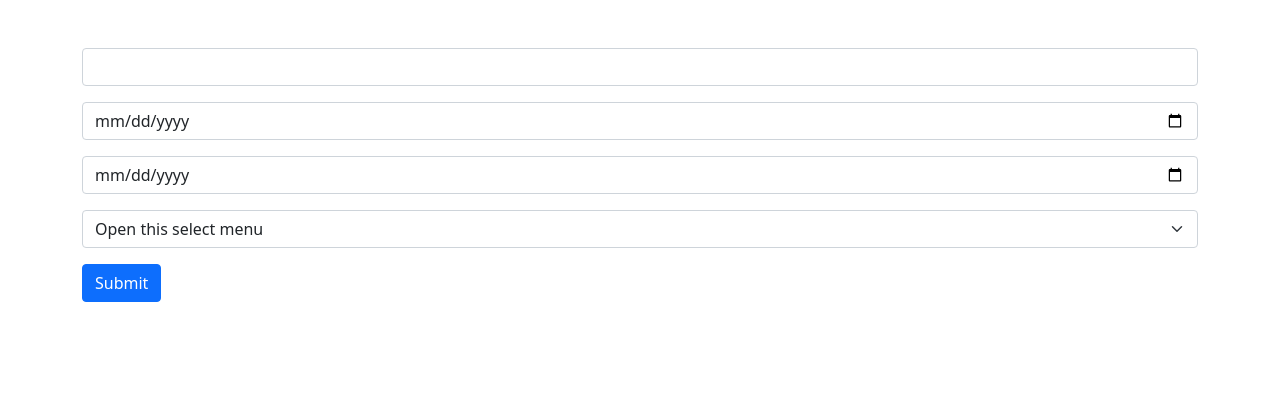
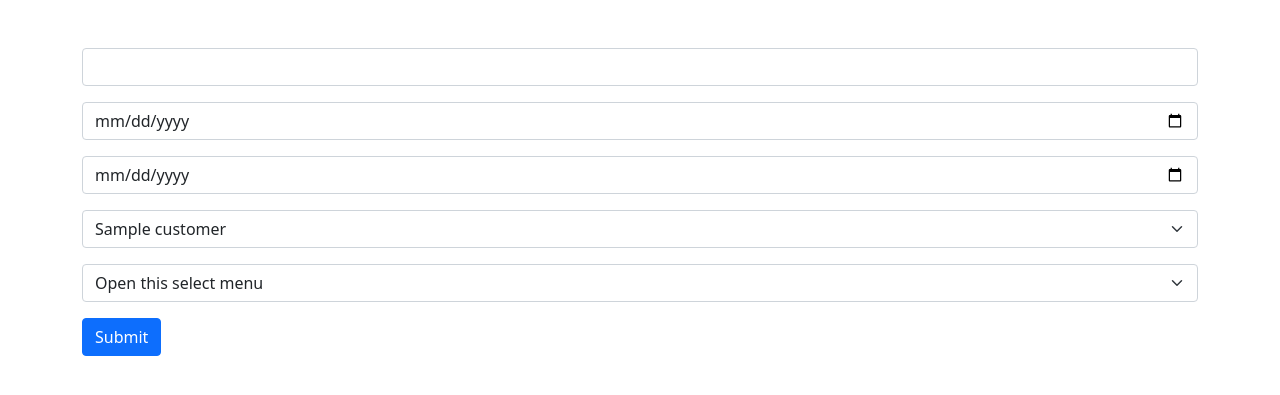
Before and after one commit to ThomasMouchelet/afpa-crm-mvc-poo, a PHP site: template templates/invoice_form.php in a window 1280 px wide. Shown: the part 56-451 px from the top of the page. Run offline with PHP 8.4, Linux system fonts and the light colour scheme; the template is opened without the code that fills it: most values are stand-ins (such as "Sample title", 1, 10 or a date in 2020).

Commit message:
get customers invoice form

```diff
--- a/src/Controller/InvoiceController.php
+++ b/src/Controller/InvoiceController.php
@@ -46,6 +46,10 @@ class InvoiceController extends AbstractController
             header("Location: ?route=dashboard");
         }
 
-        $this->render("invoice_form");
+        $customers = $this->customerRepository->findAll();
+
+        $this->render("invoice_form", [
+            'customers' => $customers
+        ]);
     }
 }
--- a/templates/invoice_form.php
+++ b/templates/invoice_form.php
@@ -1,6 +1,6 @@
 <?php $this->title = "Add new invoice"; ?>
 
-<form class="mt-5" method="post" action="?route=invoices/add">
+<form class="mt-5" method="post">
     <div class="mb-3">
         <input type="number" class="form-control" name="amount">
     </div>
@@ -9,6 +9,15 @@
     </div>
     <div class="mb-3">
         <input type="date" class="form-control" name="paidFor">
+    </div>
+    <div class="mb-3">
+        <select name="customer_id" class="form-select">
+            <?php foreach ($customers as $customer) : ?>
+                <option value="<?= $customer->getId() ?>">
+                    <?= $customer->getCompanyName() ?>
+                </option>
+            <?php endforeach ?>
+        </select>
     </div>
     <div class="mb-3">
         <select class="form-select" aria-label="Default select example" name="status">
```
